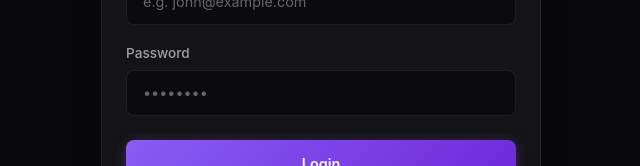
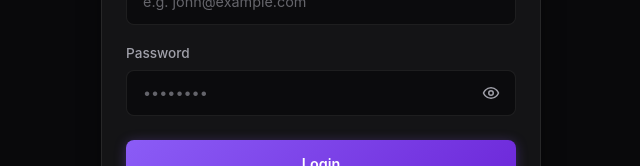
Before and after one commit to Fahadbinhai/AI-Mess-Project, a Next.js app: page /login in a window 1280 px wide. Shown: the part 344-510 px from the top of the page, without its empty margins (319-959 px from the left). Built offline with nearby package versions, Linux system fonts and the light colour scheme.

Commit message:
added password visibility

```diff
--- a/app/globals.css
+++ b/app/globals.css
@@ -1103,3 +1103,36 @@ select.form-control {
     grid-template-columns: repeat(2, 1fr);
   }
 }
+
+/* ---- PASSWORD INPUT TOGGLE EYE BUTTON ---- */
+.password-input-wrapper {
+  position: relative;
+  display: flex;
+  align-items: center;
+  width: 100%;
+}
+
+.password-input-wrapper .form-control {
+  padding-right: 2.75rem;
+}
+
+.password-toggle-btn {
+  position: absolute;
+  right: 0.75rem;
+  background: transparent;
+  border: none;
+  color: var(--text-secondary);
+  cursor: pointer;
+  display: flex;
+  align-items: center;
+  justify-content: center;
+  padding: 0.25rem;
+  border-radius: 6px;
+  transition: color 0.2s ease, background-color 0.2s ease;
+  outline: none;
+}
+
+.password-toggle-btn:hover {
+  color: #ffffff;
+  background-color: rgba(255, 255, 255, 0.08);
+}
--- a/app/login/page.tsx
+++ b/app/login/page.tsx
@@ -11,6 +11,7 @@ export default function LoginPage() {
   const router = useRouter();
   const [email, setEmail] = useState('');
   const [password, setPassword] = useState('');
+  const [showPassword, setShowPassword] = useState(false);
   const [error, setError] = useState('');
   const [submitting, setSubmitting] = useState(false);
 
@@ -52,7 +53,37 @@ export default function LoginPage() {
           </div>
           <div className="form-group" style={{ marginBottom: '1.5rem' }}>
             <label className="form-label">Password</label>
-            <input type="password" className="form-control" value={password} onChange={e => setPassword(e.target.value)} placeholder="••••••••" required />
+            <div className="password-input-wrapper">
+              <input
+                type={showPassword ? 'text' : 'password'}
+                className="form-control"
+                value={password}
+                onChange={e => setPassword(e.target.value)}
+                placeholder="••••••••"
+                required
+              />
+              <button
+                type="button"
+                className="password-toggle-btn"
+                onClick={() => setShowPassword(!showPassword)}
+                aria-label={showPassword ? 'Hide password' : 'Show password'}
+                title={showPassword ? 'Hide password' : 'Show password'}
+              >
+                {showPassword ? (
+                  <svg xmlns="http://www.w3.org/2000/svg" width="18" height="18" viewBox="0 0 24 24" fill="none" stroke="currentColor" strokeWidth="2" strokeLinecap="round" strokeLinejoin="round">
+                    <path d="M9.88 9.88a3 3 0 1 0 4.24 4.24" />
+                    <path d="M10.73 5.08A10.43 10.43 0 0 1 12 5c7 0 10 7 10 7a13.16 13.16 0 0 1-1.67 2.68" />
+                    <path d="M6.61 6.61A13.52 13.52 0 0 0 2 12s3 7 10 7a9.74 9.74 0 0 0 5.39-1.61" />
+                    <line x1="2" x2="22" y1="2" y2="22" />
+                  </svg>
+                ) : (
+                  <svg xmlns="http://www.w3.org/2000/svg" width="18" height="18" viewBox="0 0 24 24" fill="none" stroke="currentColor" strokeWidth="2" strokeLinecap="round" strokeLinejoin="round">
+                    <path d="M2 12s3-7 10-7 10 7 10 7-3 7-10 7-10-7-10-7Z" />
+                    <circle cx="12" cy="12" r="3" />
+                  </svg>
+                )}
+              </button>
+            </div>
           </div>
           <button type="submit" disabled={submitting} className="btn btn-primary btn-full" style={{ padding: '0.85rem' }}>
             {submitting ? 'Logging in...' : 'Login'}
--- a/app/page.tsx
+++ b/app/page.tsx
@@ -12,6 +12,7 @@ export default function HomeRegistration() {
   const [name, setName] = useState('');
   const [email, setEmail] = useState('');
   const [password, setPassword] = useState('');
+  const [showPassword, setShowPassword] = useState(false);
   const [error, setError] = useState('');
   const [submitting, setSubmitting] = useState(false);
 
@@ -57,7 +58,37 @@ export default function HomeRegistration() {
           </div>
           <div className="form-group" style={{ marginBottom: '1.5rem' }}>
             <label className="form-label">Password</label>
-            <input type="password" className="form-control" value={password} onChange={e => setPassword(e.target.value)} placeholder="••••••••" required />
+            <div className="password-input-wrapper">
+              <input
+                type={showPassword ? 'text' : 'password'}
+                className="form-control"
+                value={password}
+                onChange={e => setPassword(e.target.value)}
+                placeholder="••••••••"
+                required
+              />
+              <button
+                type="button"
+                className="password-toggle-btn"
+                onClick={() => setShowPassword(!showPassword)}
+                aria-label={showPassword ? 'Hide password' : 'Show password'}
+                title={showPassword ? 'Hide password' : 'Show password'}
+              >
+                {showPassword ? (
+                  <svg xmlns="http://www.w3.org/2000/svg" width="18" height="18" viewBox="0 0 24 24" fill="none" stroke="currentColor" strokeWidth="2" strokeLinecap="round" strokeLinejoin="round">
+                    <path d="M9.88 9.88a3 3 0 1 0 4.24 4.24" />
+                    <path d="M10.73 5.08A10.43 10.43 0 0 1 12 5c7 0 10 7 10 7a13.16 13.16 0 0 1-1.67 2.68" />
+                    <path d="M6.61 6.61A13.52 13.52 0 0 0 2 12s3 7 10 7a9.74 9.74 0 0 0 5.39-1.61" />
+                    <line x1="2" x2="22" y1="2" y2="22" />
+                  </svg>
+                ) : (
+                  <svg xmlns="http://www.w3.org/2000/svg" width="18" height="18" viewBox="0 0 24 24" fill="none" stroke="currentColor" strokeWidth="2" strokeLinecap="round" strokeLinejoin="round">
+                    <path d="M2 12s3-7 10-7 10 7 10 7-3 7-10 7-10-7-10-7Z" />
+                    <circle cx="12" cy="12" r="3" />
+                  </svg>
+                )}
+              </button>
+            </div>
           </div>
           <button type="submit" disabled={submitting} className="btn btn-primary btn-full" style={{ padding: '0.85rem' }}>
             {submitting ? 'Creating Account...' : 'Create Account'}
```
